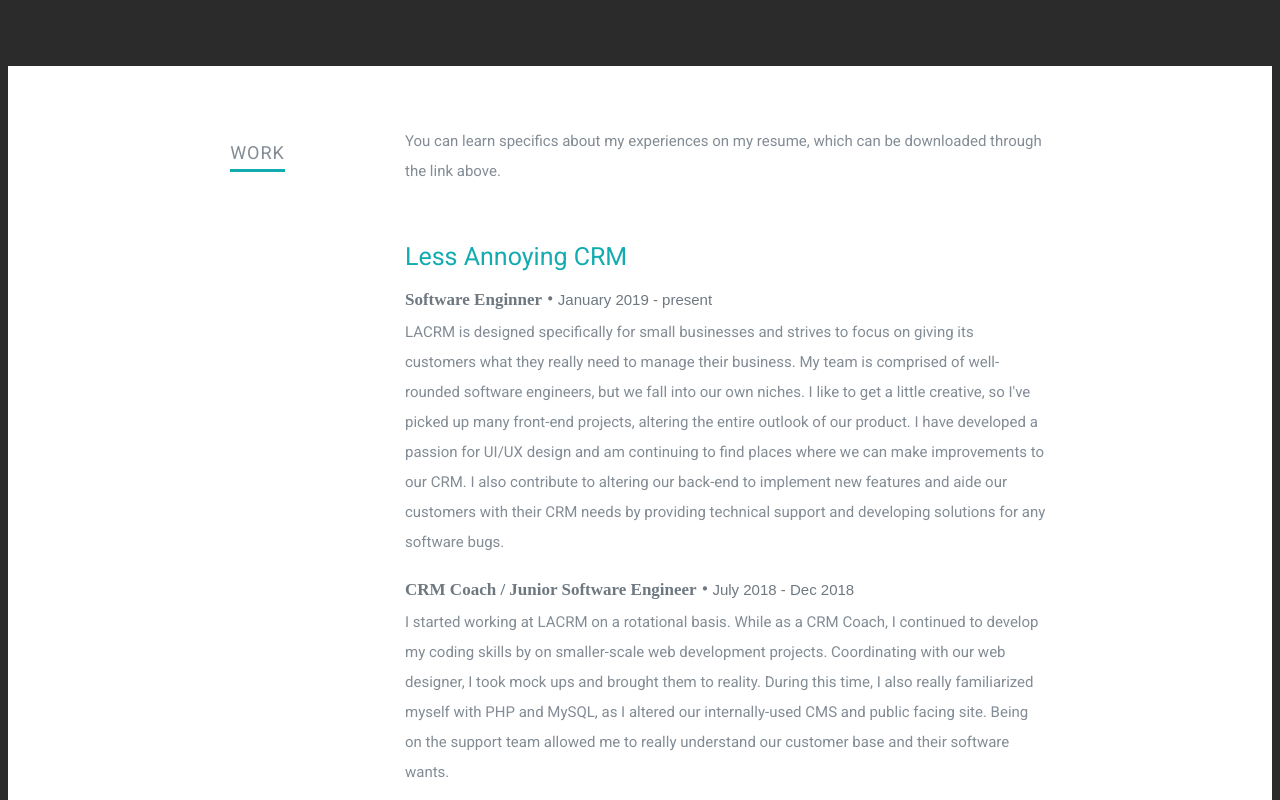
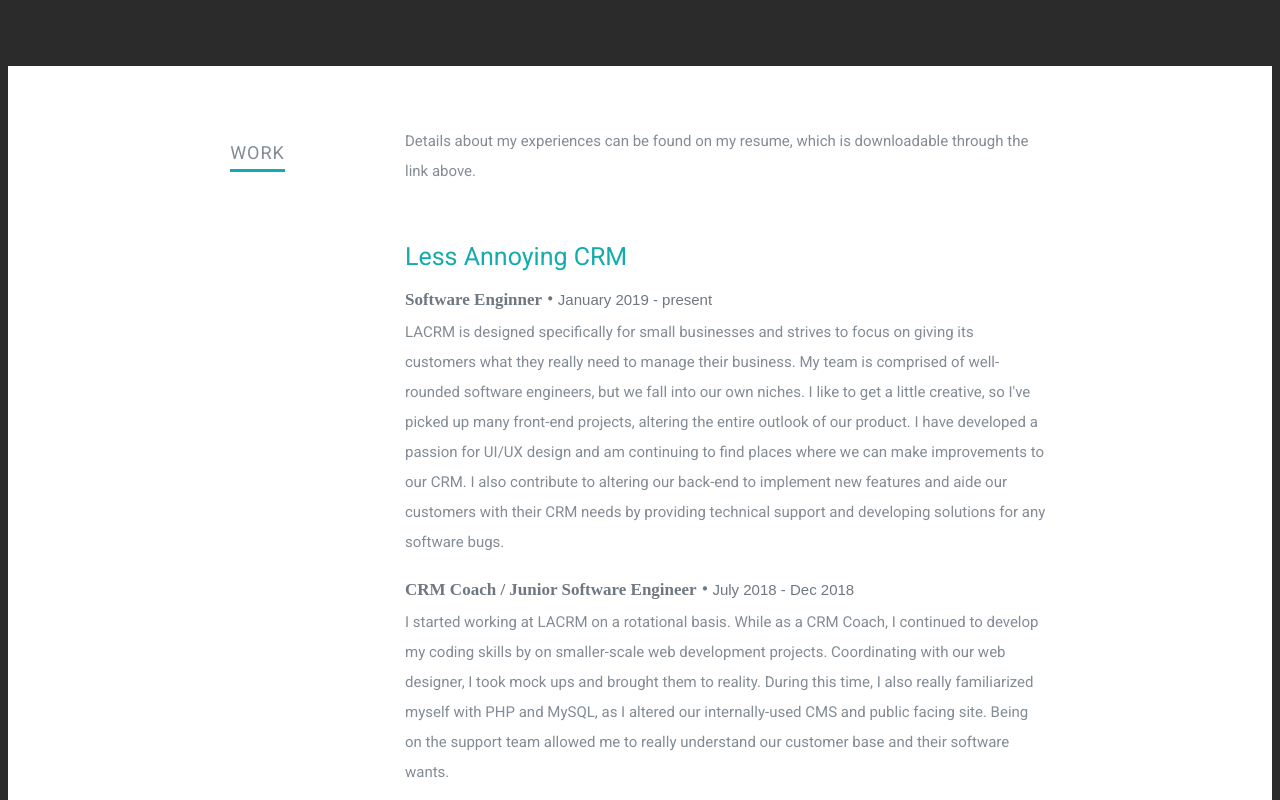
Before and after one commit to kellysjung/my_site, a React (Create React App) app in the folder kellysjung.com/: page / in a window 1280 px wide. Shown: the part 1180-1980 px from the top of the page. Built offline with nearby package versions, Linux system fonts and the light colour scheme.

Commit message:
rewording of resume stuff

```diff
--- a/kellysjung.com/src/Components/Resume.tsx
+++ b/kellysjung.com/src/Components/Resume.tsx
@@ -54,7 +54,7 @@
 						<h1><span>Work</span></h1>
 					</div>
 					<div className="nine columns main-col">
-						You can learn specifics about my experiences on my resume, which can be downloaded through the link above.
+						Details about my experiences can be found on my resume, which is downloadable through the link above.
 						<br /><br />
 						{WorkSection}
 					</div>
```
